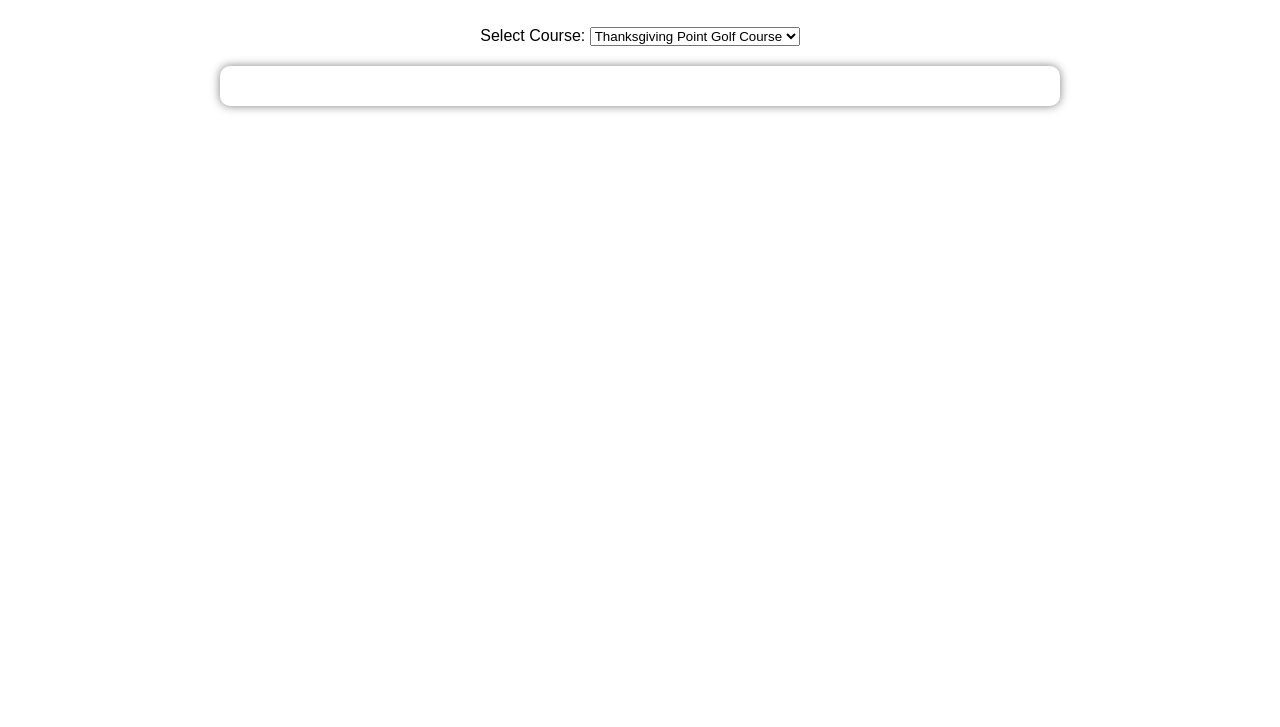
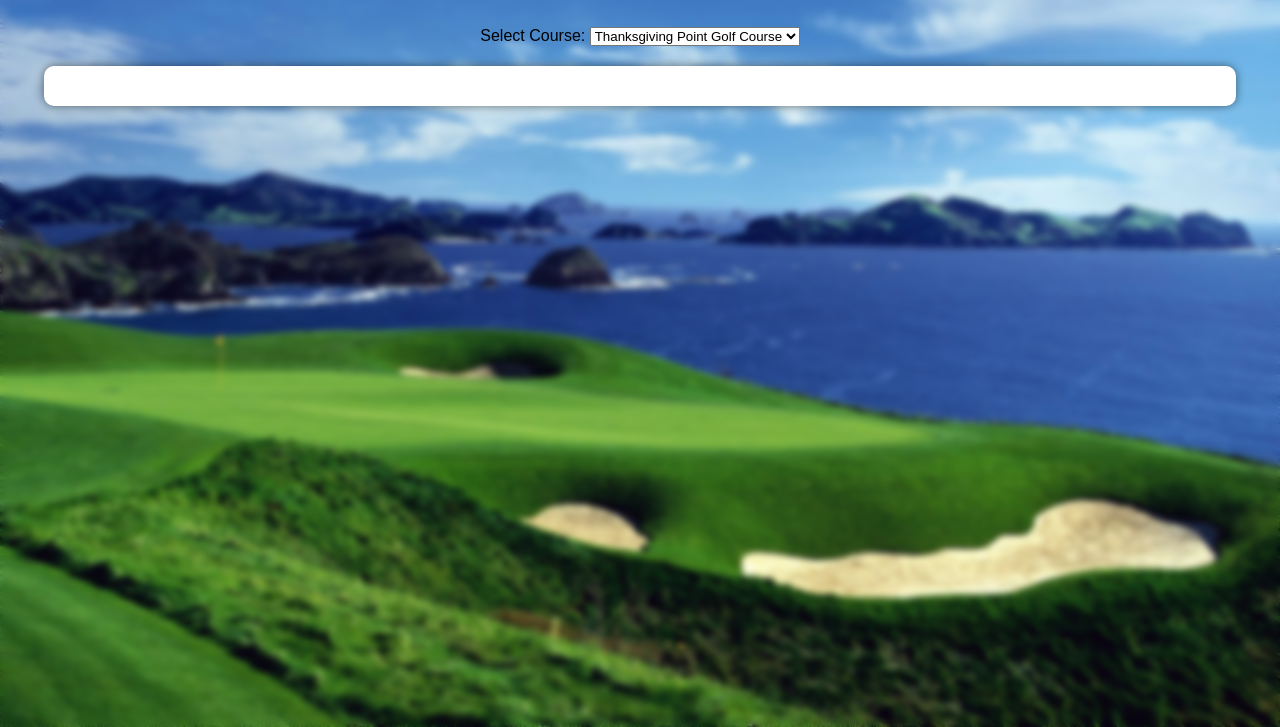
Before and after one commit to jojozagjos/Project-2-Golf-Score-app, a plain HTML site: page index.html in a window 1280 px wide. Shown: the part 73-800 px from the top of the page. Drawn offline with Linux system fonts and the light colour scheme; no server answers.

Commit message:
added background

```diff
--- a/CSS/style.css
+++ b/CSS/style.css
@@ -5,7 +5,8 @@ body {
     align-items: center;
     margin: 0;
     padding: 0;
-    background: url('Images/Background.jpg') no-repeat center center fixed;
+    height: 100vh;
+    background: url('../Images/Background.jpg') no-repeat center center fixed;
     background-size: cover;
 }
 
@@ -17,7 +18,7 @@ body::before {
     width: 100%;
     height: 100%;
     background: inherit;
-    filter: blur(8px);
+    filter: blur(3px);
     z-index: -1;
 }
 
@@ -32,7 +33,7 @@ h1 {
 
 #scorecard-container {
     width: 90%;
-    max-width: 800px;
+    max-width: 10000px;
     margin: 0 auto;
     overflow-x: auto;
     background-color: white;
```
